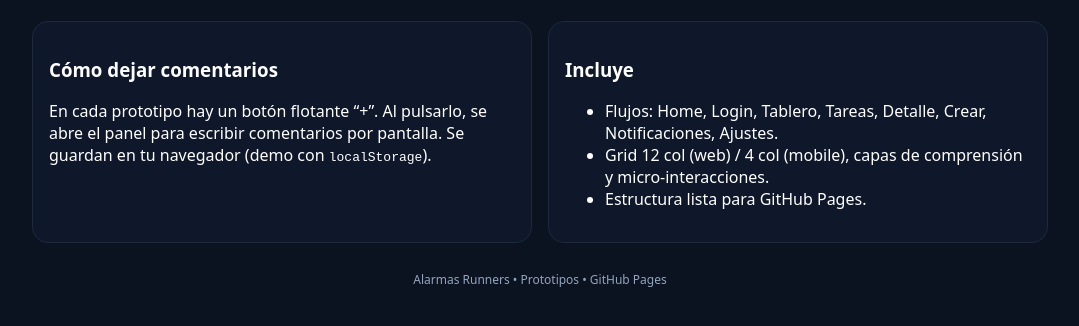
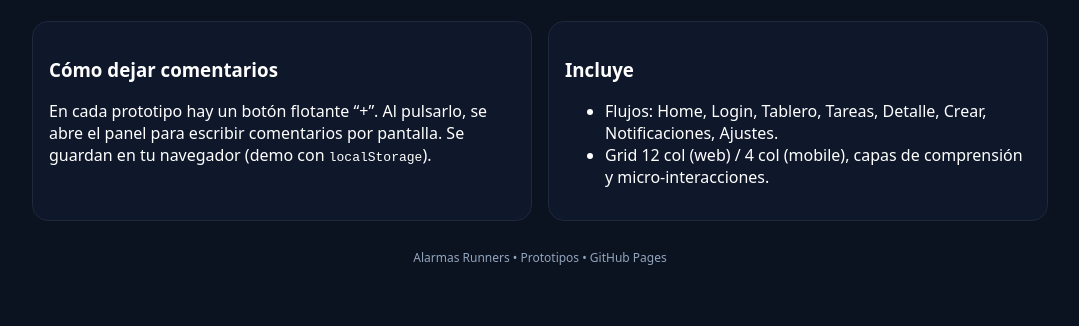
Before and after one commit to juantrix92/UXMaquetacion, a plain HTML site: page docs/index.html in a window 1280 px wide. Shown: the part 244-570 px from the top of the page, without its empty margins (100-1179 px from the left). Drawn offline with Linux system fonts and the light colour scheme.

Commit message:
Update index.html

```diff
--- a/docs/index.html
+++ b/docs/index.html
@@ -29,7 +29,6 @@
         <ul>
           <li>Flujos: Home, Login, Tablero, Tareas, Detalle, Crear, Notificaciones, Ajustes.</li>
           <li>Grid 12 col (web) / 4 col (mobile), capas de comprensión y micro‑interacciones.</li>
-          <li>Estructura lista para GitHub Pages.</li>
         </ul>
       </article>
     </section>
```
